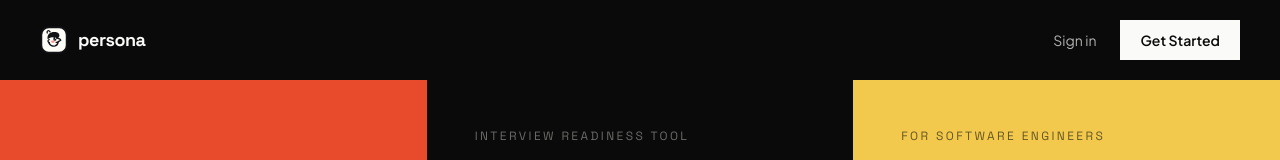
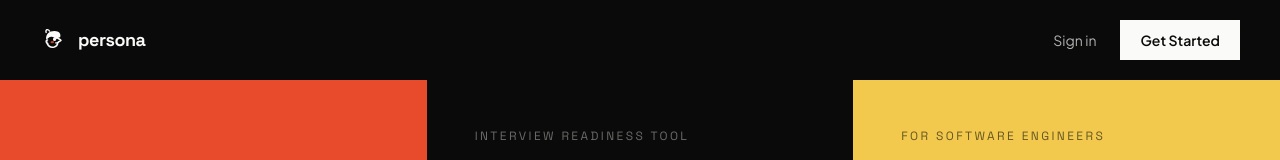
Before and after one commit to Atharva0808/persona, a Next.js app: page / in a window 1280 px wide. Shown: the top 160 px of the page. Built offline with nearby package versions, Linux system fonts and the light colour scheme.

Commit message:
Update logo: standalone pure Notion-style doodle character without background cube

```diff
--- a/src/app/icon.tsx
+++ b/src/app/icon.tsx
@@ -31,67 +31,63 @@ export default function Icon() {
           fill="none"
           xmlns="http://www.w3.org/2000/svg"
         >
-          {/* Base squircle badge */}
-          <rect
-            x="5"
-            y="5"
-            width="90"
-            height="90"
-            rx="26"
-            fill="#FFFDF7"
-            stroke="#121316"
-            strokeWidth="7"
-          />
-
-          {/* Hair silhouette */}
+          {/* Hair top / swoop */}
           <path
-            d="M 27 46 C 25 30, 35 21, 52 21 C 66 21, 72 29, 68 39 C 64 41, 62 43, 62 46 C 56 46, 52 40, 44 40 C 36 40, 32 46, 27 46 Z"
+            d="M 22 48 C 20 30, 32 18, 52 18 C 68 18, 76 28, 72 40 C 66 41, 62 43, 61 46 C 54 46, 50 38, 41 38 C 32 38, 27 46, 22 48 Z"
             fill="#121316"
           />
 
           {/* Hair curl */}
           <path
-            d="M 36 21 C 32 14, 23 16, 26 25"
+            d="M 34 18 C 29 10, 18 12, 22 23"
+            stroke="#121316"
+            strokeWidth="6"
+            strokeLinecap="round"
+            fill="none"
+          />
+
+          {/* Face profile line */}
+          <path
+            d="M 61 42 C 64 45, 75 48, 75 52 C 73 54, 63 56, 63 60 C 63 67, 58 73, 51 75 C 41 77, 30 73, 26 63"
+            stroke="#121316"
+            strokeWidth="7"
+            strokeLinecap="round"
+            strokeLinejoin="round"
+            fill="none"
+          />
+
+          {/* Eye */}
+          <ellipse cx="52" cy="47" rx="6.5" ry="8.5" fill="#121316" />
+
+          {/* Eyebrow */}
+          <path
+            d="M 46 36 Q 54 33 59 38"
             stroke="#121316"
             strokeWidth="5"
             strokeLinecap="round"
             fill="none"
           />
 
-          {/* Side face profile line */}
+          {/* Smile */}
           <path
-            d="M 62 42 C 64 45, 74 47, 74 51 C 72 53, 64 54, 64 58 C 64 64, 60 69, 54 71 C 45 73, 36 70, 32 61"
+            d="M 56 60 Q 64 62 67 56"
             stroke="#121316"
-            strokeWidth="6"
-            strokeLinecap="round"
-            strokeLinejoin="round"
-            fill="none"
-          />
-
-          {/* Side-glance eye */}
-          <ellipse cx="53" cy="46" rx="6" ry="8" fill="#121316" />
-          <circle cx="55.5" cy="43.5" r="2.5" fill="#FFFFFF" />
-
-          {/* Eyebrow */}
-          <path
-            d="M 48 35 Q 55 33 59 37"
-            stroke="#121316"
-            strokeWidth="4"
+            strokeWidth="5.5"
             strokeLinecap="round"
             fill="none"
           />
 
-          {/* Side smile */}
+          {/* Coral blush cheek */}
+          <ellipse cx="44" cy="58" rx="7.5" ry="5" fill="#E84B2B" />
+
+          {/* Ear */}
           <path
-            d="M 57 58 Q 64 60 67 55"
+            d="M 27 50 C 20 50, 20 62, 28 62"
             stroke="#121316"
-            strokeWidth="4.5"
+            strokeWidth="6"
             strokeLinecap="round"
             fill="none"
           />
-
-          {/* Pink blush cheek */}
-          <ellipse cx="46" cy="56" rx="7" ry="4.5" fill="#FF7E70" />
         </svg>
       </div>
     ),
--- a/src/components/ui/logo.tsx
+++ b/src/components/ui/logo.tsx
@@ -1,16 +1,14 @@
 import React from "react";
 
 /**
- * Notion-style side-profile character logo for Persona.
- * An iconic, cute hand-drawn doodle facing to the right (looking ahead),
- * featuring side-profile nose, hair tuft, expressive side-glance eye,
- * rosy blush cheek, and a friendly smirk.
- *
- * Clearly visible on dark & light backgrounds and in browser favicon tabs.
+ * Pure Notion-style doodle character head logo for Persona.
+ * Standalone line-art side profile (facing right / looking ahead) with no background cube/box.
+ * Uses `currentColor` for crisp contrast in any context (dark/light themes).
  */
 export function Logo({
   className = "",
   size = 32,
+  color = "currentColor",
 }: {
   className?: string;
   size?: number;
@@ -25,77 +23,69 @@ export function Logo({
       xmlns="http://www.w3.org/2000/svg"
       className={className}
       aria-label="Persona logo"
+      style={{ color }}
     >
-      {/* Warm cream rounded squircle sticker base with crisp dark border */}
-      <rect
-        x="5"
-        y="5"
-        width="90"
-        height="90"
-        rx="26"
-        fill="#FFFDF7"
-        stroke="#121316"
-        strokeWidth="6"
+      {/* Hair top / swoop silhouette */}
+      <path
+        d="M 22 48 C 20 30, 32 18, 52 18 C 68 18, 76 28, 72 40 C 66 41, 62 43, 61 46 C 54 46, 50 38, 41 38 C 32 38, 27 46, 22 48 Z"
+        fill="currentColor"
       />
 
-      {/* Cute hairstyle / head silhouette facing right */}
+      {/* Playful hair curl at the crown */}
       <path
-        d="M 27 46 C 25 30, 35 21, 52 21 C 66 21, 72 29, 68 39 C 64 41, 62 43, 62 46 C 56 46, 52 40, 44 40 C 36 40, 32 46, 27 46 Z"
-        fill="#121316"
-      />
-
-      {/* Playful hair curl / tuft at back */}
-      <path
-        d="M 36 21 C 32 14, 23 16, 26 25"
-        stroke="#121316"
-        strokeWidth="4.5"
+        d="M 34 18 C 29 10, 18 12, 22 23"
+        stroke="currentColor"
+        strokeWidth="5"
         strokeLinecap="round"
         fill="none"
       />
 
-      {/* Face side-profile contour (forehead -> cute nose pointing right -> lips -> chin -> jaw) */}
+      {/* Face profile line (forehead -> cute nose -> lips -> chin -> jaw) */}
       <path
-        d="M 62 42 C 64 45, 74 47, 74 51 C 72 53, 64 54, 64 58 C 64 64, 60 69, 54 71 C 45 73, 36 70, 32 61"
-        stroke="#121316"
-        strokeWidth="5"
+        d="M 61 42 C 64 45, 75 48, 75 52 C 73 54, 63 56, 63 60 C 63 67, 58 73, 51 75 C 41 77, 30 73, 26 63"
+        stroke="currentColor"
+        strokeWidth="5.5"
         strokeLinecap="round"
         strokeLinejoin="round"
         fill="none"
       />
 
-      {/* Cute eye looking to the right (side-glance) */}
-      <ellipse cx="53" cy="46" rx="5.5" ry="7" fill="#121316" />
-      {/* Primary forward catchlight */}
-      <circle cx="55.5" cy="43.5" r="2.2" fill="#FFFFFF" />
-      {/* Micro catchlight */}
-      <circle cx="52" cy="48" r="1.1" fill="#FFFFFF" />
+      {/* Eye looking forward/right */}
+      <ellipse cx="52" cy="47" rx="5.5" ry="7" fill="currentColor" />
 
-      {/* Eyebrow tilted slightly up */}
+      {/* Eyebrow */}
       <path
-        d="M 48 35 Q 55 33 59 37"
-        stroke="#121316"
-        strokeWidth="3.5"
+        d="M 46 36 Q 54 33 59 38"
+        stroke="currentColor"
+        strokeWidth="4"
         strokeLinecap="round"
         fill="none"
       />
 
       {/* Cute side smile */}
       <path
-        d="M 57 58 Q 64 60 67 55"
-        stroke="#121316"
-        strokeWidth="4"
+        d="M 56 60 Q 64 62 67 56"
+        stroke="currentColor"
+        strokeWidth="4.5"
         strokeLinecap="round"
         fill="none"
       />
 
-      {/* Soft pink blush cheek on side */}
-      <ellipse cx="46" cy="56" rx="6.5" ry="4" fill="#FF7E70" opacity="0.85" />
+      {/* Soft warm brand blush cheek */}
+      <ellipse cx="44" cy="58" rx="6.5" ry="4" fill="#E84B2B" opacity="0.8" />
 
-      {/* Cute ear on left */}
+      {/* Ear */}
       <path
-        d="M 33 49 C 27 49, 27 59, 34 59"
-        stroke="#121316"
-        strokeWidth="4.5"
+        d="M 27 50 C 20 50, 20 62, 28 62"
+        stroke="currentColor"
+        strokeWidth="5"
+        strokeLinecap="round"
+        fill="none"
+      />
+      <path
+        d="M 25 55 C 23 55, 23 58, 26 58"
+        stroke="currentColor"
+        strokeWidth="3"
         strokeLinecap="round"
         fill="none"
       />
```
